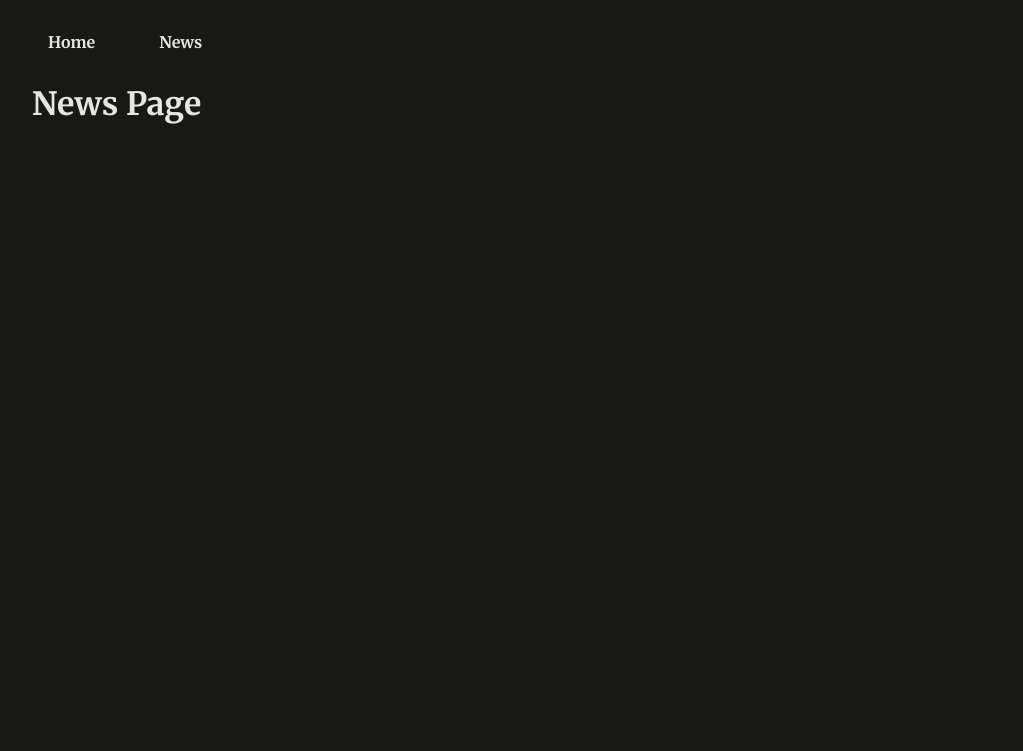
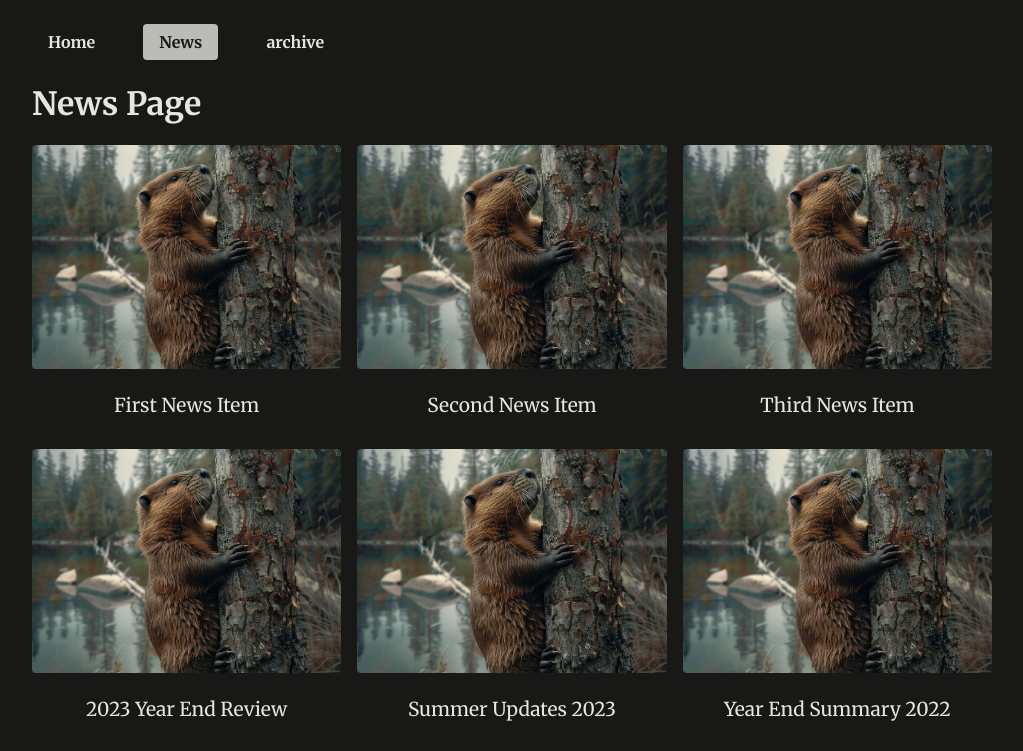
Before and after one commit to ZadaWu/cool-next, a Next.js app: page /news in a window 1280 px wide. Shown: the top 751 px of the page, without its empty margins (128-1151 px from the left). Built offline with nearby package versions, Linux system fonts and the light colour scheme.

Commit message:
set status for nav

```diff
--- a/app/news/page.js
+++ b/app/news/page.js
@@ -1,9 +1,9 @@
 import NewsList from '@/componenets/news-list';
-import { getNewsByYear } from '@/lib/news';
+import { getAllNews } from '@/lib/news';
 
 export default function NewsPage({params}) {
     const year = params.year;
-    const news = getNewsByYear(year);
+    const news = getAllNews(year);
     console.log('Rendering NewsPage component');
     return (
       <main>
--- a/componenets/main-header.js
+++ b/componenets/main-header.js
@@ -1,16 +1,25 @@
+"use client";
+
 import Link from 'next/link';
+import { usePathname } from 'next/navigation';
 
 export default function MainHeader() {
+    const path = usePathname();
     return (
         <header id="main-header">
+            <nav>
                 <ul>
                     <li>
                         <Link href="/">Home</Link>
                     </li>
                     <li>
-                    <Link href="/news">News</Link>
+                        <Link href="/news" className={path.startsWith('/news') ? 'active' : ''}>News</Link>
+                    </li>
+                    <li>
+                        <Link href="/archive" className={path.startsWith('/archive') ? 'active' : ''}>archive</Link>
                     </li>
                 </ul>
+            </nav>
         </header>
     );
 }
--- a/lib/news.js
+++ b/lib/news.js
@@ -19,3 +19,7 @@ export function getNewsByYearAndMonth(year, month) {
 export function getAvaiableNewsMonths(year) {
     return [...new Set(DUMMY_NEWS.filter((news) => news.date.startsWith(year)).map((news) => news.date.split('-')[1]))];
 }
+
+export function getAllNews() {
+    return DUMMY_NEWS;
+}
```
Lines whose indentation alone changed are shown as unchanged.
